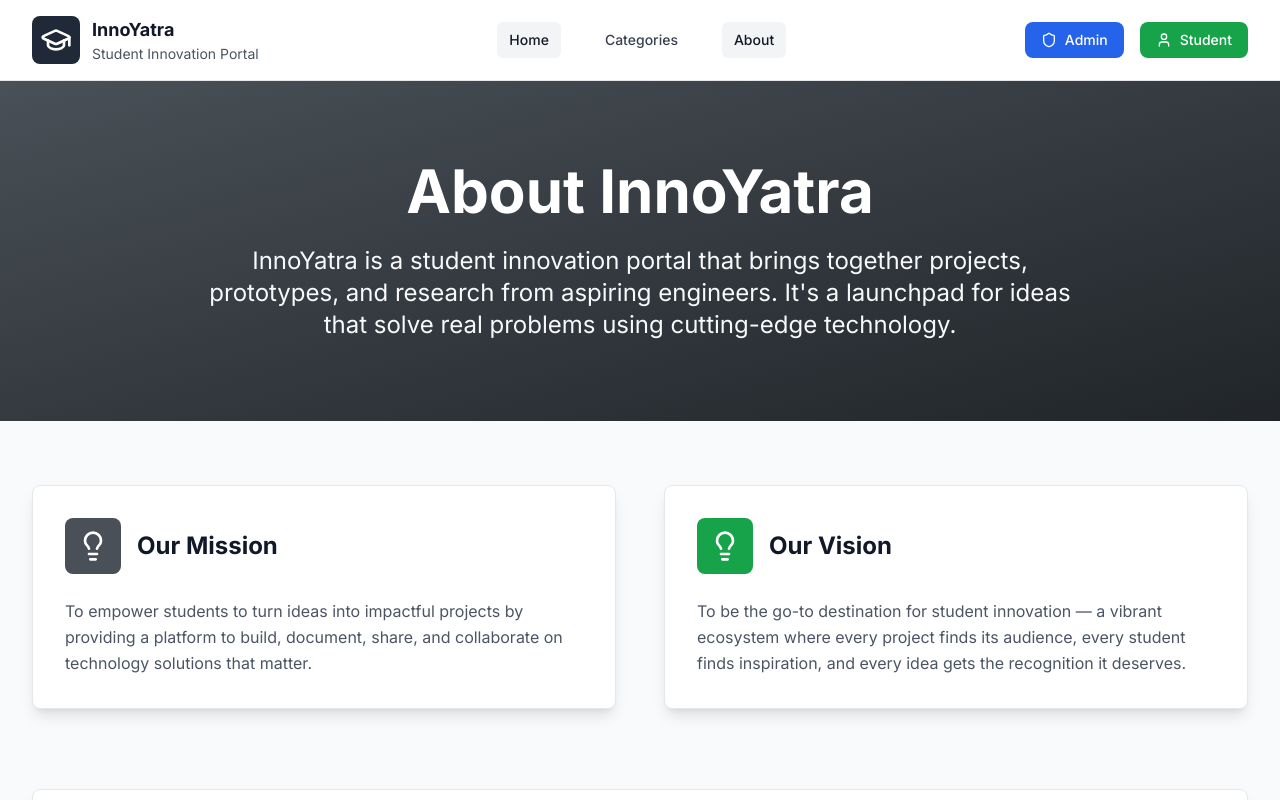
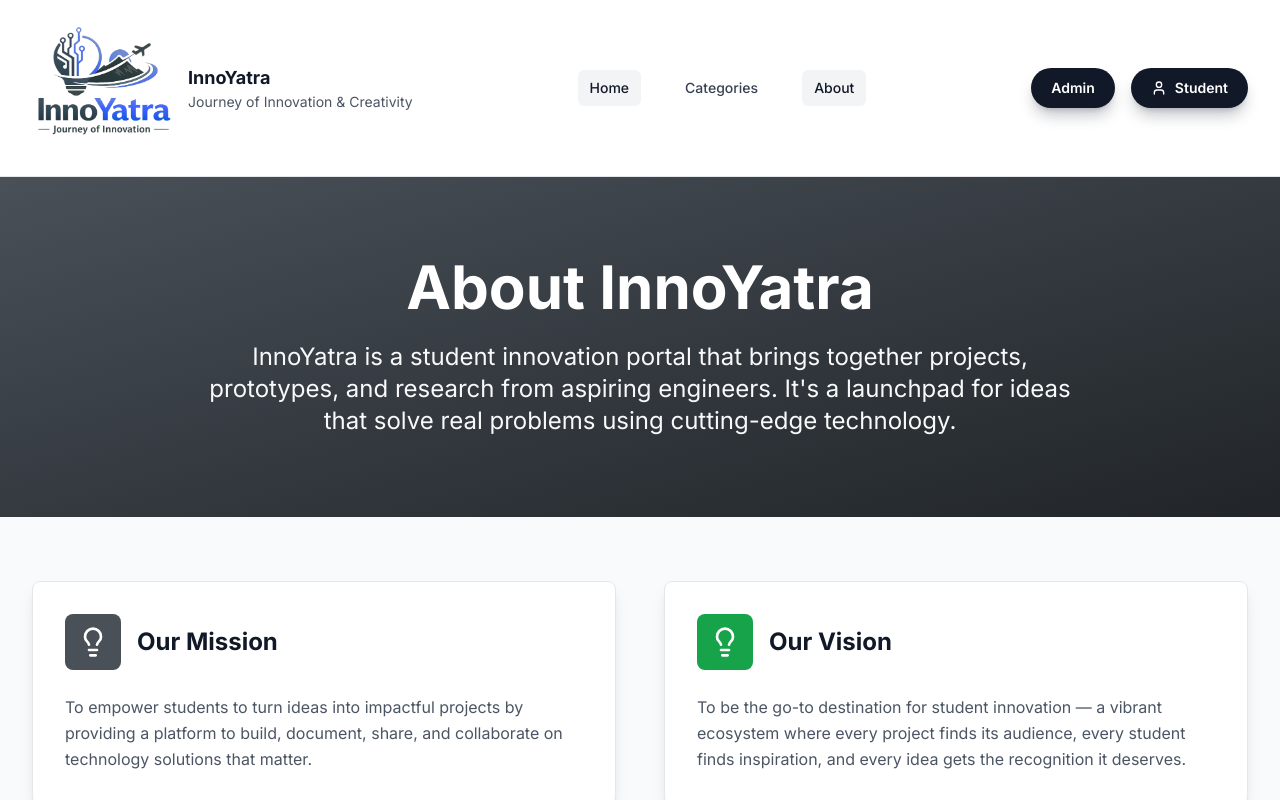
Before and after one commit to INNO-YATRA-2-0/INNO-YATRA-2-0, a React (Vite) app in the folder frontend/: page /about in a window 1280 px wide. Shown: the top 800 px of the page. Built offline with nearby package versions, Linux system fonts and the light colour scheme.

Commit message:
Refactor code structure for improved readability and maintainability

```diff
--- a/frontend/index.html
+++ b/frontend/index.html
@@ -2,7 +2,7 @@
 <html lang="en" class="light">
   <head>
     <meta charset="UTF-8" />
-    <link rel="icon" type="image/svg+xml" href="/vite.svg" />
+    <link rel="icon" type="image/png" href="/bg.png" />
     <meta name="viewport" content="width=device-width, initial-scale=1.0" />
     <meta name="description" content="InnoYatra - Discover innovative student projects, research initiatives, and creative solutions built by the next generation of engineers." />
     <meta name="keywords" content="InnoYatra, Innovation, Projects, Students, Research, Technology, Engineering, ISE" />
--- a/frontend/src/components/Footer.tsx
+++ b/frontend/src/components/Footer.tsx
@@ -5,6 +5,9 @@ const Footer: React.FC = () => {
     <footer className="bg-gray-800 dark:bg-gray-950 text-gray-300 dark:text-gray-400 py-6">
       <div className="max-w-7xl mx-auto px-4 sm:px-6 lg:px-8">
         <div className="text-center">
+          <div className="flex items-center justify-center mb-3">
+            <img src="/bg.png" alt="InnoYatra Logo" className="h-32 w-32 rounded-lg object-cover" />
+          </div>
           <p className="text-base font-semibold text-white mb-2">
             InnoYatra &mdash; Student Innovation Portal
           </p>
--- a/frontend/src/components/Header.tsx
+++ b/frontend/src/components/Header.tsx
@@ -1,6 +1,6 @@
 import React, { useState } from 'react';
 import { Link, useLocation } from 'react-router-dom';
-import { Menu, X, GraduationCap, User, Shield } from 'lucide-react';
+import { Menu, X, User } from 'lucide-react';
 
 const Header: React.FC = () => {
   const [isMenuOpen, setIsMenuOpen] = useState(false);
@@ -25,15 +25,13 @@ const Header: React.FC = () => {
         <div className="flex justify-between items-center py-4">
           {/* Logo and Brand */}
           <Link to="/" className="flex items-center space-x-3 group">
-            <div className="p-2 bg-gray-800 rounded-lg group-hover:bg-black transition-colors">
-              <GraduationCap className="h-8 w-8 text-white" />
-            </div>
+            <img src="/bg.png" alt="InnoYatra Logo" className="h-36 w-36 rounded-lg object-cover" />
             <div>
               <h1 className="text-lg font-bold text-gray-900 dark:text-white">
                 InnoYatra
               </h1>
               <p className="text-sm text-gray-600 dark:text-gray-400 hidden sm:block">
-                Student Innovation Portal
+                Journey of Innovation & Creativity
               </p>
             </div>
           </Link>
@@ -64,14 +62,13 @@ const Header: React.FC = () => {
               <>
                 <Link
                   to="/admin/login"
-                  className="hidden sm:flex items-center space-x-2 px-4 py-2 bg-blue-600 text-white rounded-lg hover:bg-blue-700 transition-colors text-sm font-medium"
+                  className="hidden sm:flex items-center px-5 py-2.5 bg-gray-900 dark:bg-white dark:text-gray-900 text-white rounded-full text-sm font-semibold shadow-lg shadow-gray-900/25 hover:shadow-xl hover:shadow-gray-900/40 hover:scale-105 active:scale-95 transition-all duration-300"
                 >
-                  <Shield className="h-4 w-4" />
                   <span>Admin</span>
                 </Link>
                 <Link
                   to="/student/login"
-                  className="hidden sm:flex items-center space-x-2 px-4 py-2 bg-green-600 text-white rounded-lg hover:bg-green-700 transition-colors text-sm font-medium"
+                  className="hidden sm:flex items-center space-x-2 px-5 py-2.5 bg-gray-900 dark:bg-white dark:text-gray-900 text-white rounded-full text-sm font-semibold shadow-lg shadow-gray-900/25 hover:shadow-xl hover:shadow-gray-900/40 hover:scale-105 active:scale-95 transition-all duration-300"
                 >
                   <User className="h-4 w-4" />
                   <span>Student</span>
@@ -115,22 +112,21 @@ const Header: React.FC = () => {
 
               {/* Mobile Login Links */}
               <div className="pt-4 border-t border-gray-200 dark:border-gray-700 mt-4">
-                <div className="space-y-2">
+                <div className="space-y-3">
                   <Link
                     to="/admin/login"
                     onClick={() => setIsMenuOpen(false)}
-                    className="flex items-center space-x-2 px-3 py-2 text-blue-600 hover:bg-blue-50 dark:hover:bg-blue-900/20 rounded-md transition-colors"
+                    className="flex items-center justify-center px-4 py-3 bg-gray-900 dark:bg-white dark:text-gray-900 text-white rounded-full font-semibold shadow-lg shadow-gray-900/25 active:scale-95 transition-all duration-300"
                   >
-                    <Shield className="h-4 w-4" />
-                    <span className="font-medium">Admin Login</span>
+                    <span>Admin Login</span>
                   </Link>
                   <Link
                     to="/student/login"
                     onClick={() => setIsMenuOpen(false)}
-                    className="flex items-center space-x-2 px-3 py-2 text-green-600 hover:bg-green-50 dark:hover:bg-green-900/20 rounded-md transition-colors"
+                    className="flex items-center justify-center space-x-2 px-4 py-3 bg-gray-900 dark:bg-white dark:text-gray-900 text-white rounded-full font-semibold shadow-lg shadow-gray-900/25 active:scale-95 transition-all duration-300"
                   >
                     <User className="h-4 w-4" />
-                    <span className="font-medium">Student Login</span>
+                    <span>Student Login</span>
                   </Link>
                 </div>
               </div>
```
Also changed, not shown: frontend/public/bg.png (added).
